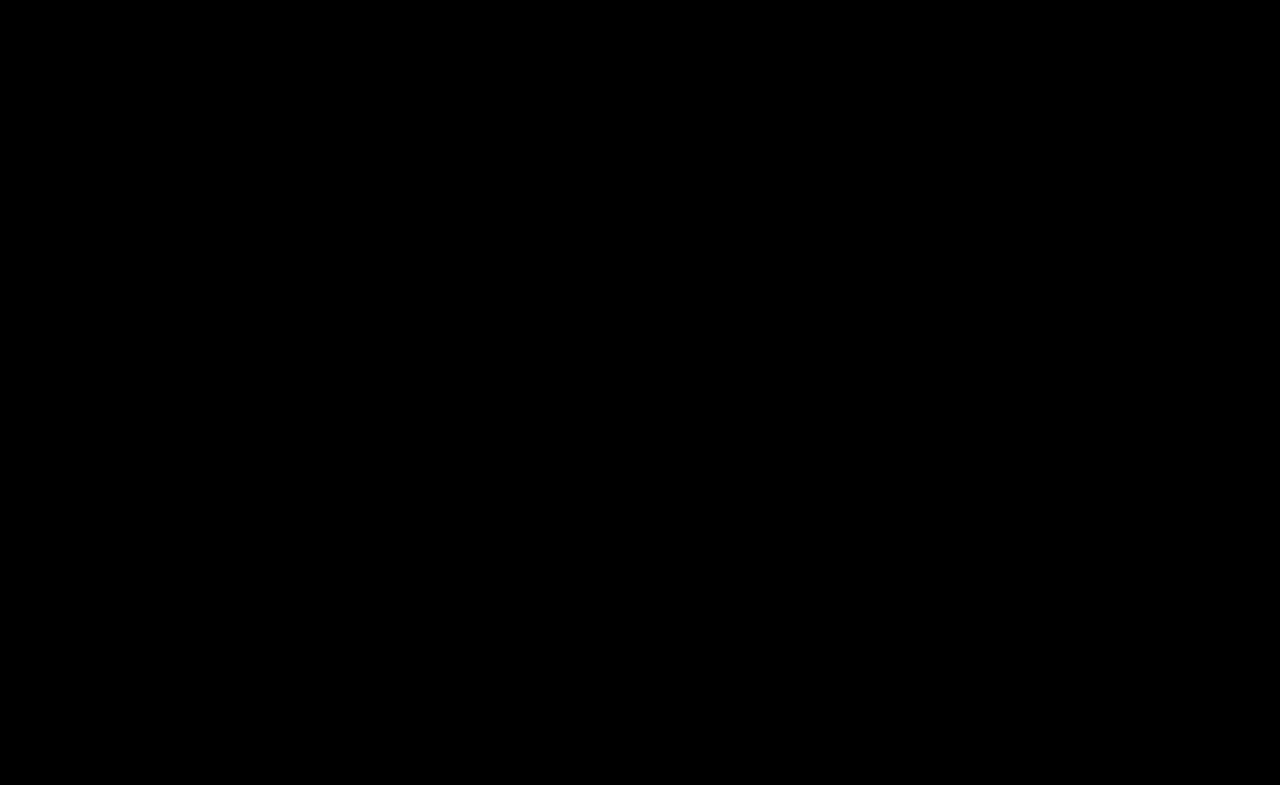
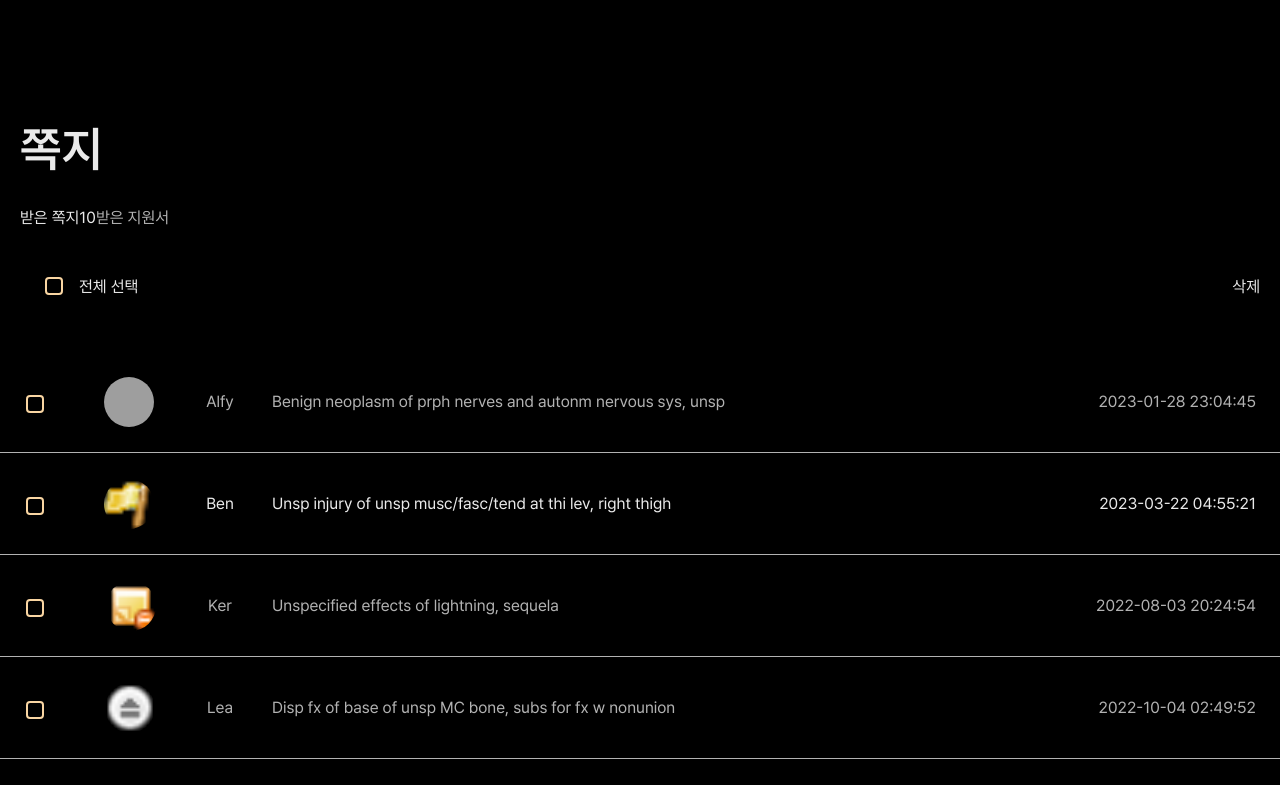
Before and after one commit to gnfnfnr/LetsGitIt, a React (Create React App) app in the folder src/main/resources/frontend/: page /received/messages in a window 1280 px wide. Before the commit this address had no page. Shown: the top 785 px of the page. Built offline with nearby package versions, Linux system fonts and the light colour scheme; grey boxes are pictures that could not be loaded.

Commit message:
feat: sepearate received page  to messages and application

```diff
--- a/src/main/resources/frontend/src/App.tsx
+++ b/src/main/resources/frontend/src/App.tsx
@@ -1,9 +1,12 @@
 import React from "react";
-import { BrowserRouter, Route, Routes } from "react-router-dom";
-import Notice from "./pages/Notice";
+import { BrowserRouter, Navigate, Route, Routes } from "react-router-dom";
 import { GlobalStyle } from "./styles/global-style";
 import Home from "./pages/Home";
 import EditProfile from "./pages/EditProfile";
+import Messages from "./pages/Messages";
+import Chatting from "./pages/Chatting";
+import Received from "./pages/Received";
+import Application from "./pages/Application";
 
 function App() {
   return (
@@ -12,6 +15,12 @@
       <Routes>
         <Route path="/" element={<Home />} />
         <Route path="/mypage/edit" element={<EditProfile />} />
+        <Route element={<Received />}>
+          <Route path="/received/messages" element={<Messages />}>
+            <Route path="/received/messages/:id" element={<Chatting />} />
+          </Route>
+          <Route path="/received/application" element={<Application />}></Route>
+        </Route>
       </Routes>
     </BrowserRouter>
   );
--- /dev/null
+++ b/src/main/resources/frontend/src/pages/Application.tsx
@@ -0,0 +1,26 @@
+import React from "react";
+import styled from "styled-components";
+
+const ApplicationBox = styled.main``;
+
+export default function Application() {
+  return (
+    <ApplicationBox>
+      <ul>
+        <li>
+          <img />
+          <div>
+            <span>username 님의 지원서</span>
+            <span>2022</span>
+          </div>
+          <p>제목</p>
+          <div>태그 서버</div>
+          <div>
+            <span>개인 페이지 보기</span>
+            <span>대화창 바로가기</span>
+          </div>
+        </li>
+      </ul>
+    </ApplicationBox>
+  );
+}
--- a/src/main/resources/frontend/src/pages/Messages.tsx
+++ b/src/main/resources/frontend/src/pages/Messages.tsx
@@ -1,35 +1,12 @@
 import React, { Dispatch, SetStateAction, useEffect, useState } from "react";
 import styled from "styled-components";
 import messagesData from "../resource/messagesData.json";
-import { Outlet, useNavigate } from "react-router-dom";
+import { Outlet, useNavigate, useOutletContext } from "react-router-dom";
 
-const MessagesHeader = styled.header`
-  max-width: var(--width-max);
-  margin: 120px auto 55px;
-  padding: 0 20px;
-  color: var(--color-sub-1);
-`;
-const HeaderDivsion = styled.div`
-  margin-top: 30px;
-  & > span:first-child {
-    color: var(--color-sub-1);
-  }
-
-  & > span:last-child {
-    color: var(--color-sub-3);
-  }
-`;
-const HeaderTitle = styled.h3`
-  margin: 0;
-  font-weight: 600;
-  font-size: 48px;
-  color: var(--color-sub-1);
-`;
 const MessagesMain = styled.main`
   color: var(--color-sub-1);
   max-width: var(--width-max);
-  margin: 0 auto;
-  }
+  margin: 55px auto 0;
 `;
 const MessagesList = styled.ul<{ move: number }>`
   list-style: none;
@@ -120,19 +97,6 @@
 `}
 `;
 
-const MessageDelete = styled.div`
-  display: flex;
-  justify-content: space-between;
-  margin-top: 50px;
-  cursor: default;
-`;
-
-const DeleteAllSelect = styled.div`
-  display: flex;
-  padding: 0 25px;
-  gap: 20px;
-`;
-
 function CheckList({
   checked,
   setChecked,
@@ -162,42 +126,29 @@
     </CheckListBox>
   );
 }
+interface Message {
+  id: number;
+  username: string;
+  last: string;
+  read: boolean;
+  createdAt: string;
+  image: string;
+}
 
 export default function Messages() {
-  const [data, setData] = useState(messagesData);
-  const [checked, setChecked] = useState<number[]>([]);
-  const [allCheck, setAllCheck] = useState<boolean>(false);
+  const { data, checked, setChecked } = useOutletContext<{
+    data: Message[];
+    checked: number[];
+    setChecked: Dispatch<SetStateAction<number[]>>;
+  }>();
+
   const [move, setMove] = useState(0);
   const navigate = useNavigate();
   useEffect(() => {
-    navigate(move ? `/messages/${move}` : "/messages");
+    navigate(move ? `/received/messages/${move}` : "/received/messages");
   }, [move]);
   return (
     <>
-      <MessagesHeader>
-        <HeaderTitle>쪽지</HeaderTitle>
-        <HeaderDivsion>
-          <span>
-            받은 쪽지
-            <span>{data.filter(({ read }) => !read).length}</span>
-          </span>
-          <span>받은 지원서</span>
-        </HeaderDivsion>
-        <MessageDelete>
-          <DeleteAllSelect
-            onClick={() => {
-              setAllCheck(!allCheck);
-              checked.length
-                ? setChecked([])
-                : setChecked(data.map(({ id }) => id));
-            }}
-          >
-            <CheckButton check={allCheck} />
-            전체 선택
-          </DeleteAllSelect>
-          <button>삭제</button>
-        </MessageDelete>
-      </MessagesHeader>
       <MessagesMain>
         <MessagesList move={move}>
           {data.map(({ id, username, read, last, createdAt, image }) => (
--- /dev/null
+++ b/src/main/resources/frontend/src/pages/Received.tsx
@@ -0,0 +1,124 @@
+import React, { useEffect, useState } from "react";
+import { NavLink, useLocation } from "react-router-dom";
+import { Outlet } from "react-router-dom";
+import styled from "styled-components";
+import messagesData from "../resource/messagesData.json";
+
+const ReceivedHeader = styled.header`
+  max-width: var(--width-max);
+  margin: 120px auto 55px;
+  padding: 0 20px;
+  color: var(--color-sub-1);
+`;
+const HeaderDivsion = styled.div`
+  margin-top: 30px;
+  & > span:first-child {
+    color: var(--color-sub-1);
+  }
+
+  & > span:last-child {
+    color: var(--color-sub-3);
+  }
+`;
+const HeaderTitle = styled.h3`
+  margin: 0;
+  font-weight: 600;
+  font-size: 48px;
+  color: var(--color-sub-1);
+`;
+
+const MessageDelete = styled.div`
+  display: flex;
+  justify-content: space-between;
+  margin-top: 50px;
+  cursor: default;
+`;
+
+const DeleteAllSelect = styled.div`
+  display: flex;
+  padding: 0 25px;
+  gap: 20px;
+`;
+
+const CheckButton = styled.div<{
+  check: boolean;
+}>`
+  ${({ check }) =>
+    `
+    width: 14px;
+    height: 14px;
+    color: white;
+    position: relative;
+    &::before{
+      ${check ? "content: '✔'" : "content: ''"};
+      width: 14px;
+      height: 14px;
+      border: 2px solid var(--color-main-4);
+      border-radius: 4px;
+      text-align: center;
+      font-size: 8px;
+      position: absolute;
+    }
+`}
+`;
+interface Message {
+  id: number;
+  username: string;
+  last: string;
+  read: boolean;
+  createdAt: string;
+  image: string;
+}
+
+export default function Received() {
+  const [data, setData] = useState(messagesData);
+  const [checked, setChecked] = useState<number[]>([]);
+  return (
+    <>
+      <ReceivedHeader>
+        <HeaderTitle>쪽지</HeaderTitle>
+        <HeaderDivsion>
+          <NavLink
+            onClick={() => {
+              setData(messagesData);
+              setChecked([]);
+            }}
+            to="/received/messages"
+            style={({ isActive }) => ({
+              color: isActive ? "var(--color-sub-1)" : "var(--color-sub-3)",
+            })}
+          >
+            받은 쪽지
+            <span>{data.filter(({ read }) => !read).length}</span>
+          </NavLink>
+          <NavLink
+            onClick={() => {
+              setData(messagesData);
+              setChecked([]);
+            }}
+            to="/received/application"
+            style={({ isActive }) => ({
+              color: isActive ? "var(--color-sub-1)" : "var(--color-sub-3)",
+            })}
+          >
+            받은 지원서
+          </NavLink>
+        </HeaderDivsion>
+        <MessageDelete>
+          <DeleteAllSelect
+            onClick={() => {
+              checked.length === data.length
+                ? setChecked([])
+                : setChecked(data.map(({ id }) => id));
+            }}
+          >
+            <CheckButton check={checked.length === data.length} />
+            전체 선택
+          </DeleteAllSelect>
+          <button>삭제</button>
+        </MessageDelete>
+      </ReceivedHeader>
+      <Outlet context={{ data, checked, setChecked }} />
+    </>
+  );
+}
```
